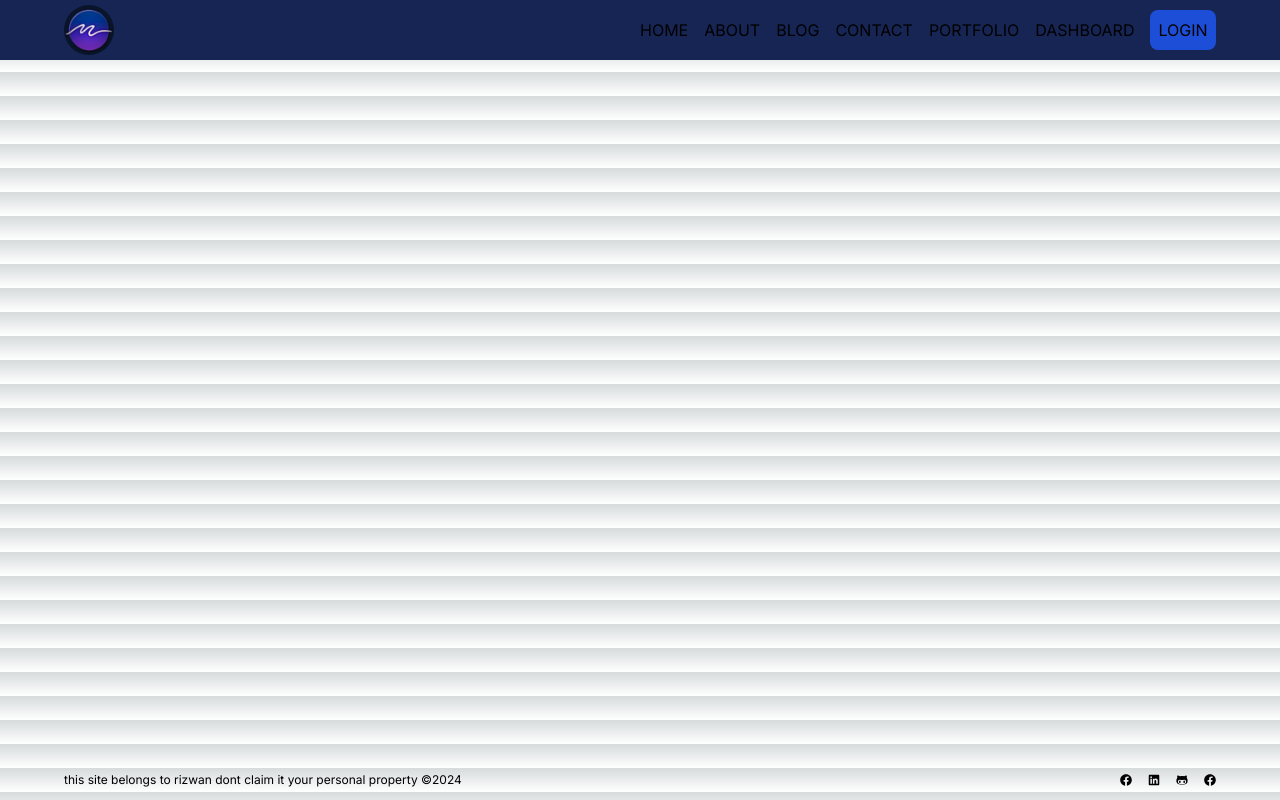
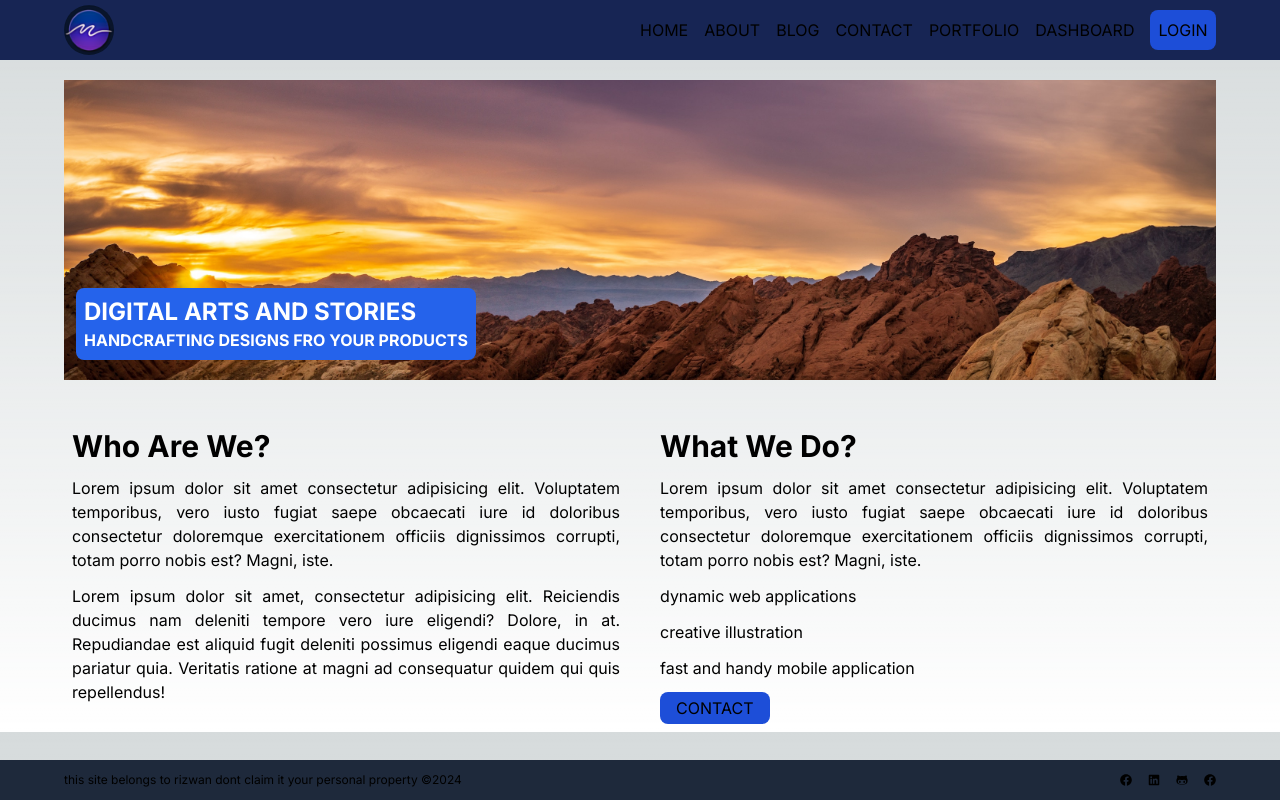
Before and after one commit to rizwan-signon/Next_fullStack_app, a Next.js app: page /about in a window 1280 px wide. Built offline with nearby package versions, Linux system fonts and the light colour scheme.

Commit message:
add about page ui

```diff
--- a/app/about/page.jsx
+++ b/app/about/page.jsx
@@ -1,10 +1,57 @@
 import React from "react";
-
+import Image from "next/image";
 const About = () => {
   return (
-    <div>
-      <h1>about page</h1>
-    </div>
+    <section className=" mt-20">
+      <div className="max-w-6xl mx-auto ">
+        <div className="max-w-6xl mx-auto h-[300px] bg-green-400 relative">
+          <Image
+            src={"/img-3.jpg"}
+            alt="image"
+            width={700}
+            height={300}
+            className="object-cover w-full h-[300px]"
+          />
+          <div className=" absolute bottom-5 left-3 p-2 rounded-lg bg-blue-600 text-white uppercase">
+            <h1 className="text-2xl font-bold">digital arts and stories</h1>
+            <p className="font-bold">handcrafting designs fro your products</p>
+          </div>
+        </div>
+        <div className="flex items-start gap-10 p-2 mt-10">
+          <div className="flex flex-col gap-3 w-1/2 text-justify">
+            <h1 className="text-3xl capitalize font-bold">who are we?</h1>
+            <p>
+              Lorem ipsum dolor sit amet consectetur adipisicing elit.
+              Voluptatem temporibus, vero iusto fugiat saepe obcaecati iure id
+              doloribus consectetur doloremque exercitationem officiis
+              dignissimos corrupti, totam porro nobis est? Magni, iste.
+            </p>
+            <p>
+              Lorem ipsum dolor sit amet, consectetur adipisicing elit.
+              Reiciendis ducimus nam deleniti tempore vero iure eligendi?
+              Dolore, in at. Repudiandae est aliquid fugit deleniti possimus
+              eligendi eaque ducimus pariatur quia. Veritatis ratione at magni
+              ad consequatur quidem qui quis repellendus!
+            </p>
+          </div>
+          <div className="flex flex-col gap-3 w-1/2 text-justify">
+            <h1 className="text-3xl capitalize font-bold">what we do?</h1>
+            <p>
+              Lorem ipsum dolor sit amet consectetur adipisicing elit.
+              Voluptatem temporibus, vero iusto fugiat saepe obcaecati iure id
+              doloribus consectetur doloremque exercitationem officiis
+              dignissimos corrupti, totam porro nobis est? Magni, iste.
+            </p>
+            <p>dynamic web applications</p>
+            <p>creative illustration</p>
+            <p>fast and handy mobile application</p>
+            <button className="bg-blue-700 px-4 py-1 w-1/5 rounded-lg uppercase">
+              contact
+            </button>
+          </div>
+        </div>
+      </div>
+    </section>
   );
 };
 
--- a/components/Footer.jsx
+++ b/components/Footer.jsx
@@ -4,7 +4,7 @@ import { FaFacebook, FaLinkedin, FaGithubAlt } from "react-icons/fa";
 
 const Footer = () => {
   return (
-    <footer className="min-w-full fixed bottom-0 py-3 text-xs">
+    <footer className="min-w-full fixed bottom-0 z-30 py-3 text-xs bg-slate-800">
       <nav className="flex items-center justify-between max-w-6xl mx-auto">
         <div>
           <h1>
--- a/components/Navbar.jsx
+++ b/components/Navbar.jsx
@@ -3,7 +3,7 @@ import Link from "next/link";
 import Image from "next/image";
 const Navbar = () => {
   return (
-    <header className="min-w-full bg-blue-950 fixed top-0 ">
+    <header className="min-w-full bg-blue-950 fixed top-0 z-30">
       <nav className=" max-w-6xl mx-auto flex items-center h-[60px]">
         <div className="w-1/2">
           <Link href="/">
```
